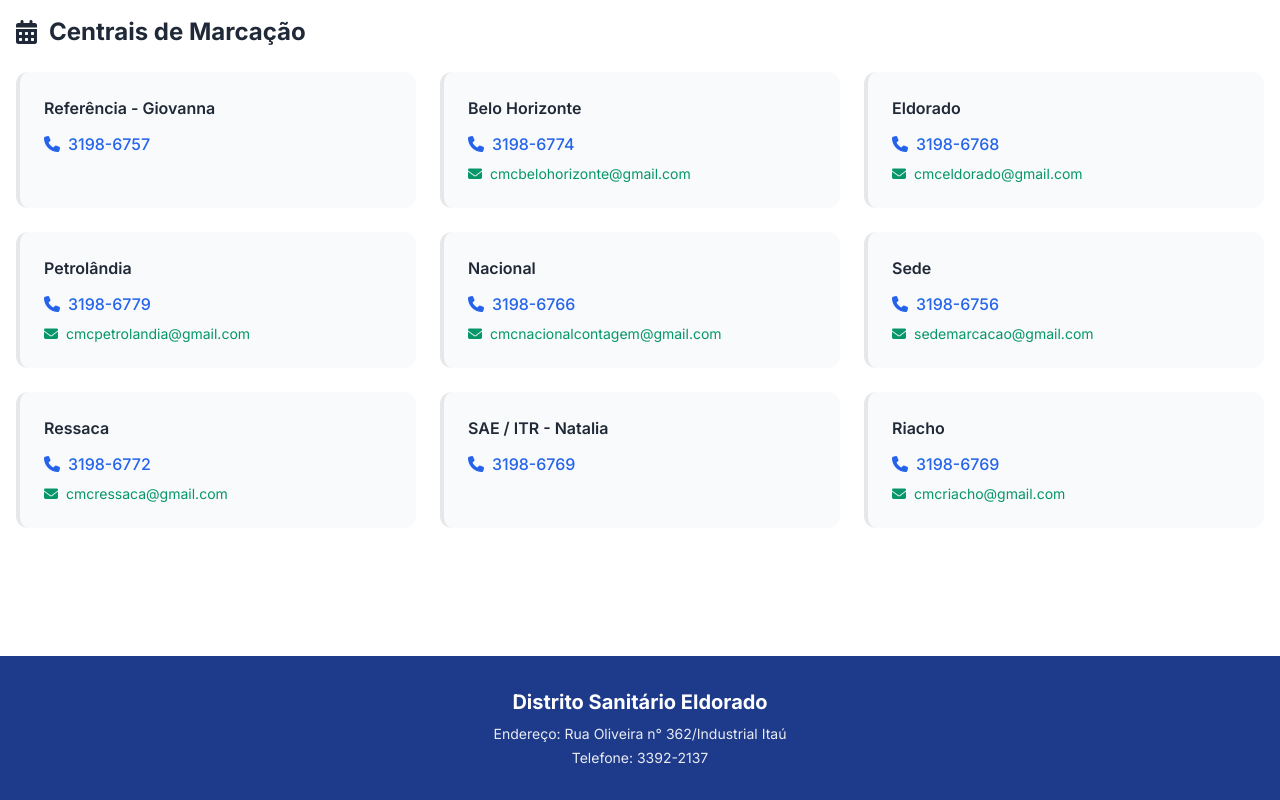
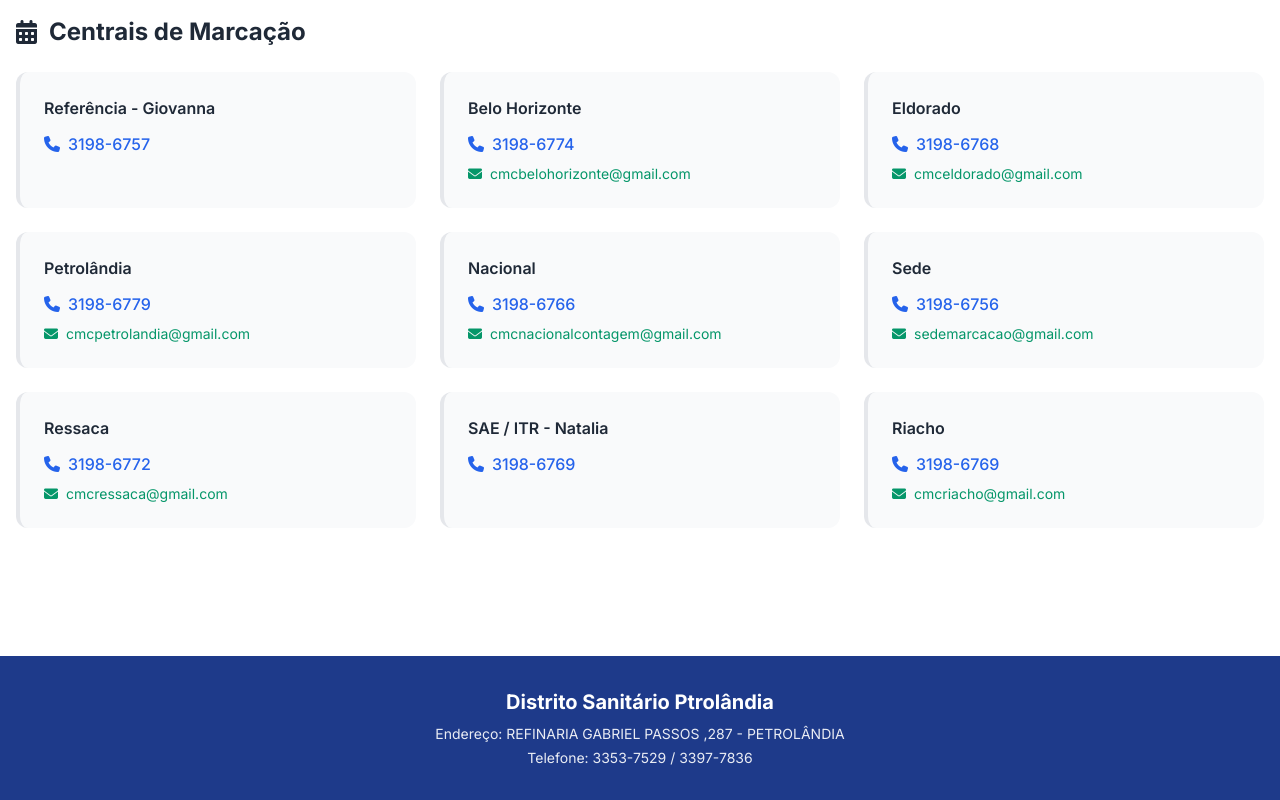
Before and after one commit to compartilhaeldorado-bit/distrito-petrol-ndia, a plain HTML site: page telefones_ceaps.html in a window 1280 px wide. Shown: the part 1912-2712 px from the top of the page. Drawn offline with nearby package versions, Linux system fonts and the light colour scheme.

Commit message:
Update telefones_ceaps.html

```diff
--- a/telefones_ceaps.html
+++ b/telefones_ceaps.html
@@ -3,7 +3,7 @@
 <head>
     <meta charset="UTF-8">
     <meta name="viewport" content="width=device-width, initial-scale=1.0">
-    <title>CEAPS - Diretório de Telefones</title>
+    <title>CEAPS -  Contatos Telefônicos</title>
     <link href="https://cdn.jsdelivr.net/npm/tailwindcss@2.2.19/dist/tailwind.min.css" rel="stylesheet">
     <link rel="stylesheet" href="https://cdn.jsdelivr.net/npm/@fortawesome/fontawesome-free@6.4.0/css/all.min.css">
     <link href="https://fonts.googleapis.com/css2?family=Inter:wght@300;400;500;600;700&display=swap" rel="stylesheet">
@@ -54,7 +54,7 @@
                 </div>
                 <h1 class="text-4xl font-bold mb-2">
                     <i class="fas fa-hospital-alt mr-3"></i>
-                    Distrito Sanitário Eldorado
+                    Distrito Sanitário Petrolândia
                 </h1>
                 <p class="text-xl opacity-90">CEAPS Centro de Especialidades e Apoio à Saúde</p>
                 <p class="text-lg opacity-75 mt-2">Telefones e Contatos</p>
@@ -299,9 +299,9 @@
     <footer class="bg-blue-900 text-white py-8 mt-12">
         <div class="container mx-auto px-6">
             <div class="text-center">
-                <h3 class="text-xl font-bold mb-2">Distrito Sanitário Eldorado</h3>
-                <p class="text-sm opacity-90 mb-1">Endereço: Rua Oliveira n° 362/Industrial Itaú</p>
-                <p class="text-sm opacity-90">Telefone: 3392-2137</p>
+                <h3 class="text-xl font-bold mb-2">Distrito Sanitário Ptrolândia</h3>
+                <p class="text-sm opacity-90 mb-1">Endereço: REFINARIA GABRIEL PASSOS ,287 - PETROLÂNDIA</p>
+                <p class="text-sm opacity-90">Telefone: 3353-7529 / 3397-7836</p>
             </div>
         </div>
     </footer>
```
